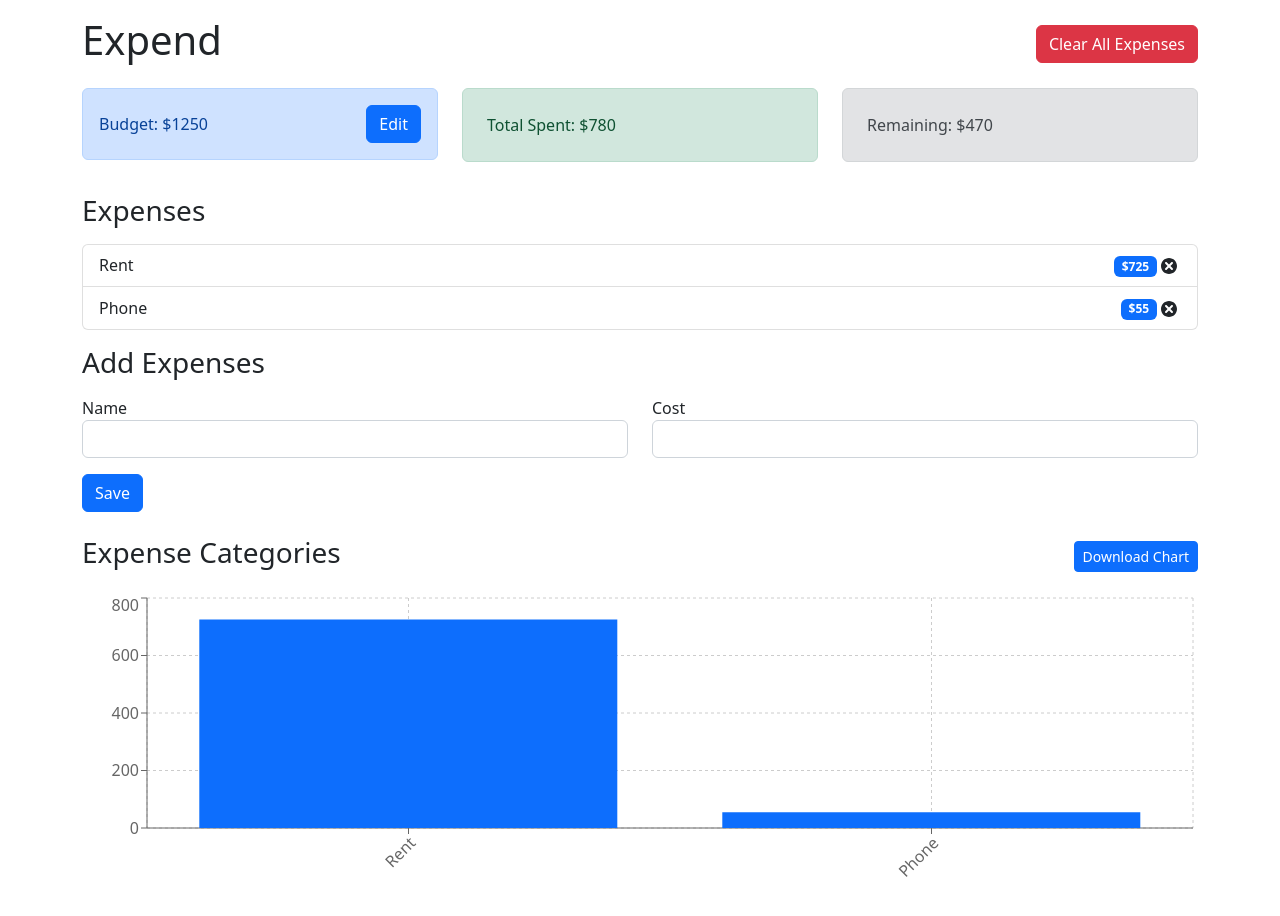
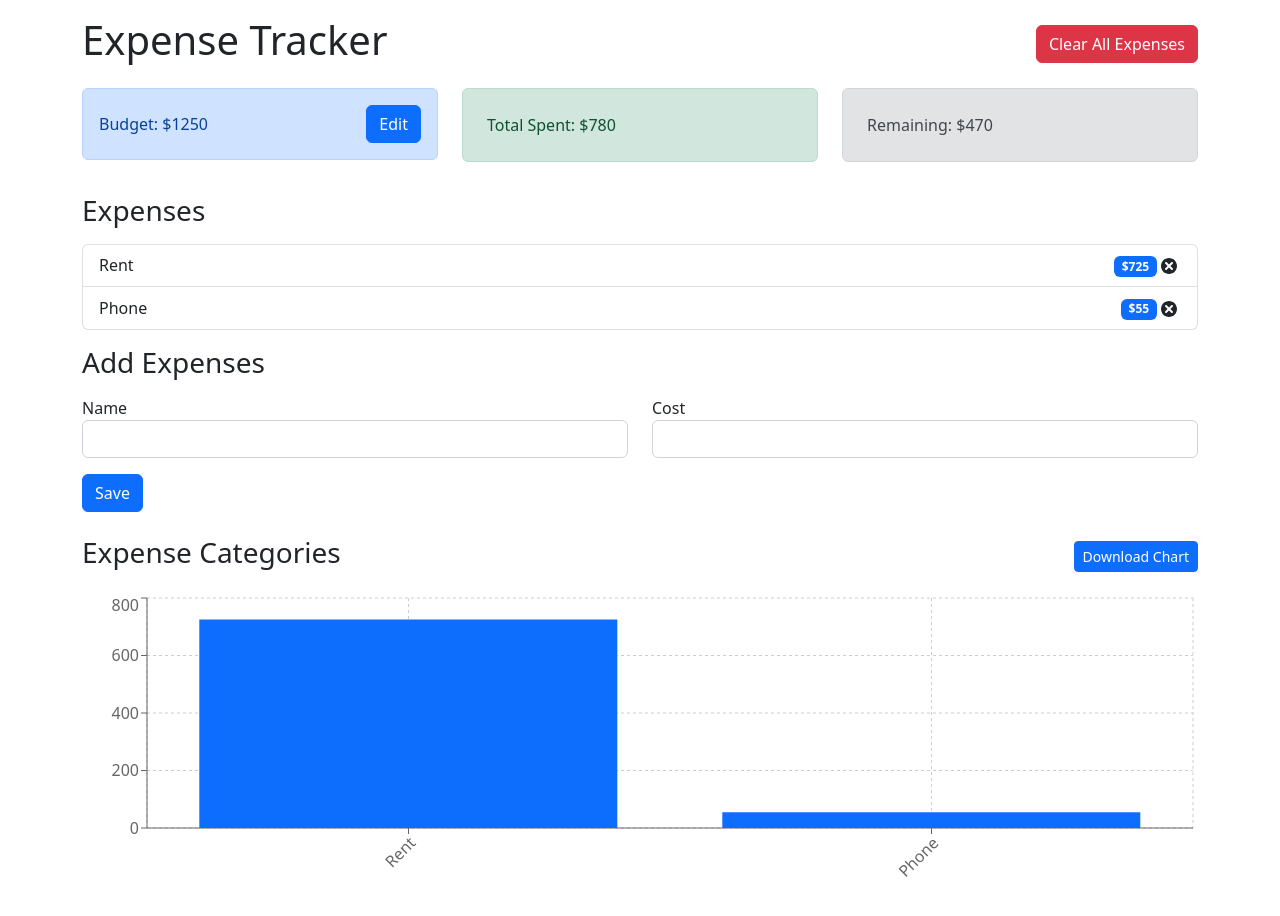
Before and after one commit to vanshajvohra/budget-tracker, a React (Create React App) app: page / in a window 1280 px wide. Built offline with nearby package versions, Linux system fonts and the light colour scheme.

Commit message:
Update App.tsx

```diff
--- a/src/App.tsx
+++ b/src/App.tsx
@@ -14,7 +14,7 @@ const App: React.FC = () => {
         <AppProvider>
             <div className='container'>
                 <div className='d-flex justify-content-between align-items-center mt-3'>
-                    <h1>Expend</h1>
+                    <h1>Expense Tracker</h1>
                     <ClearAllButton />
                 </div>
                 <div className='row mt-3'>
```
